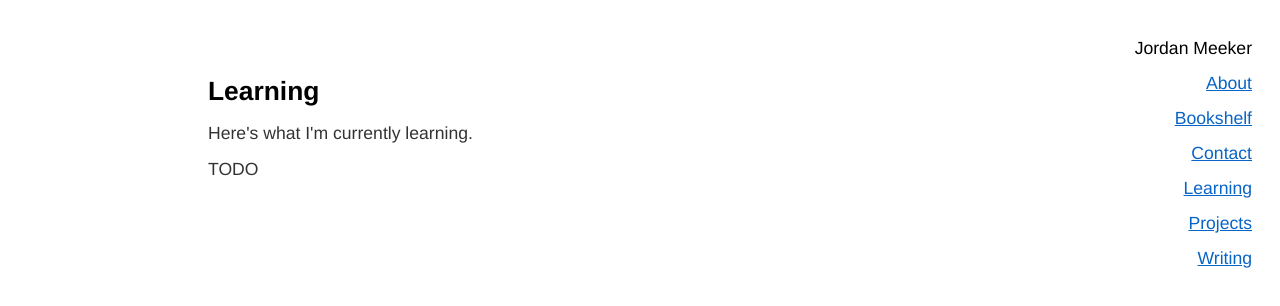
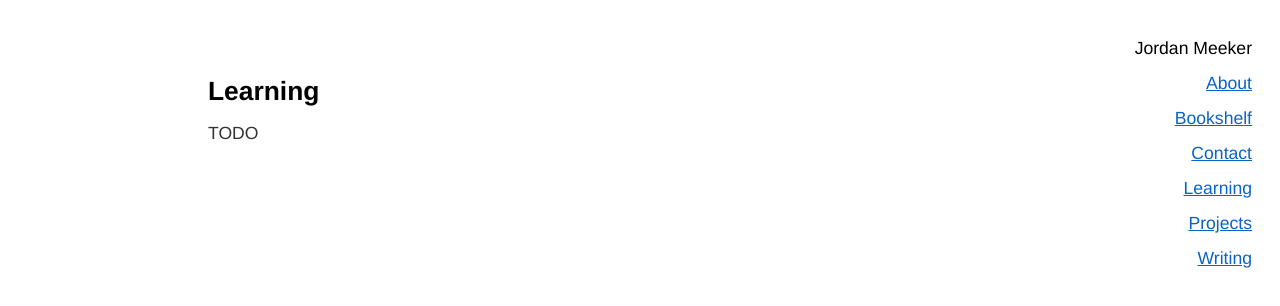
Before and after one commit to jwmeeker/jwmeeker.github.io, a plain HTML site: page learning.html in a window 1280 px wide. Drawn offline with Linux system fonts and the light colour scheme.

Commit message:
Update learning.html

```diff
--- a/learning.html
+++ b/learning.html
@@ -29,7 +29,6 @@
     <div id="left">&nbsp;</div>
     <div id="content">
         <h2>Learning</h2>
-        <p>Here's what I'm currently learning.</p>
         <p>TODO</p>
     </div>
 </body>
```
